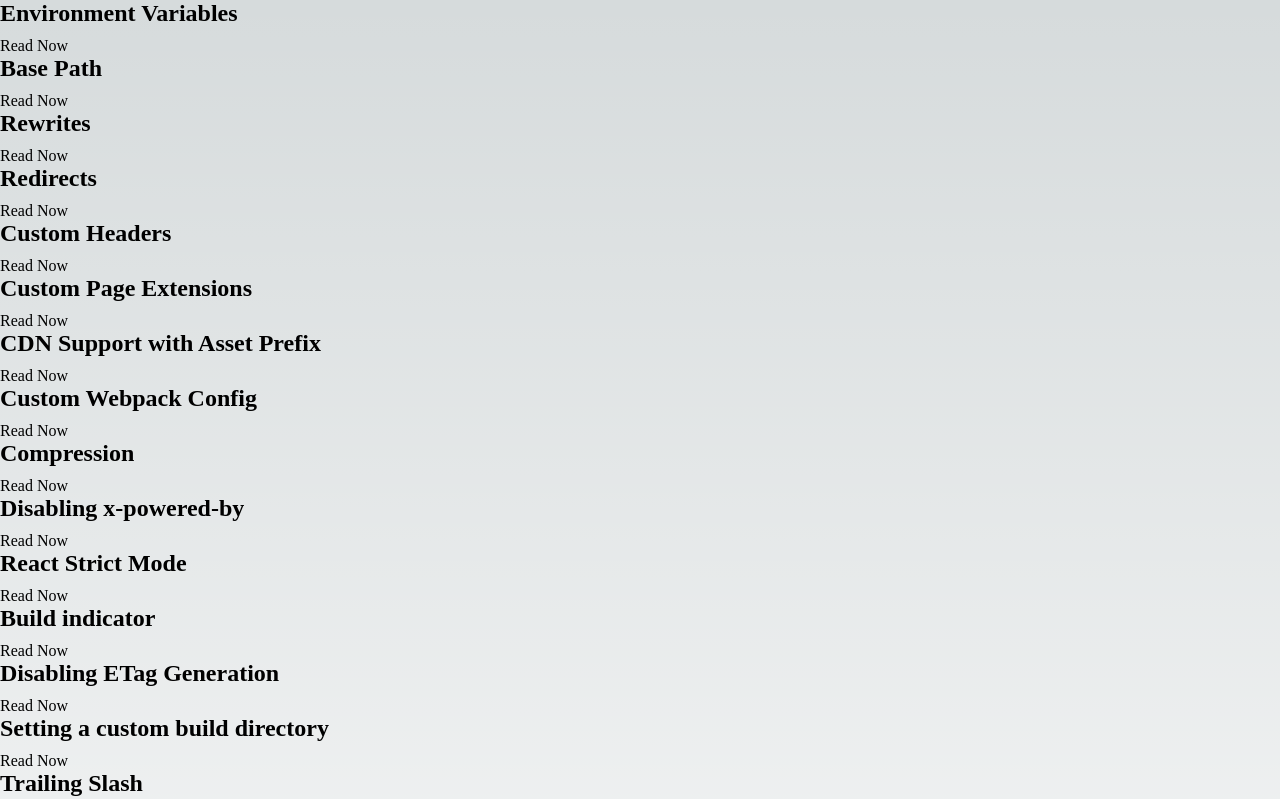
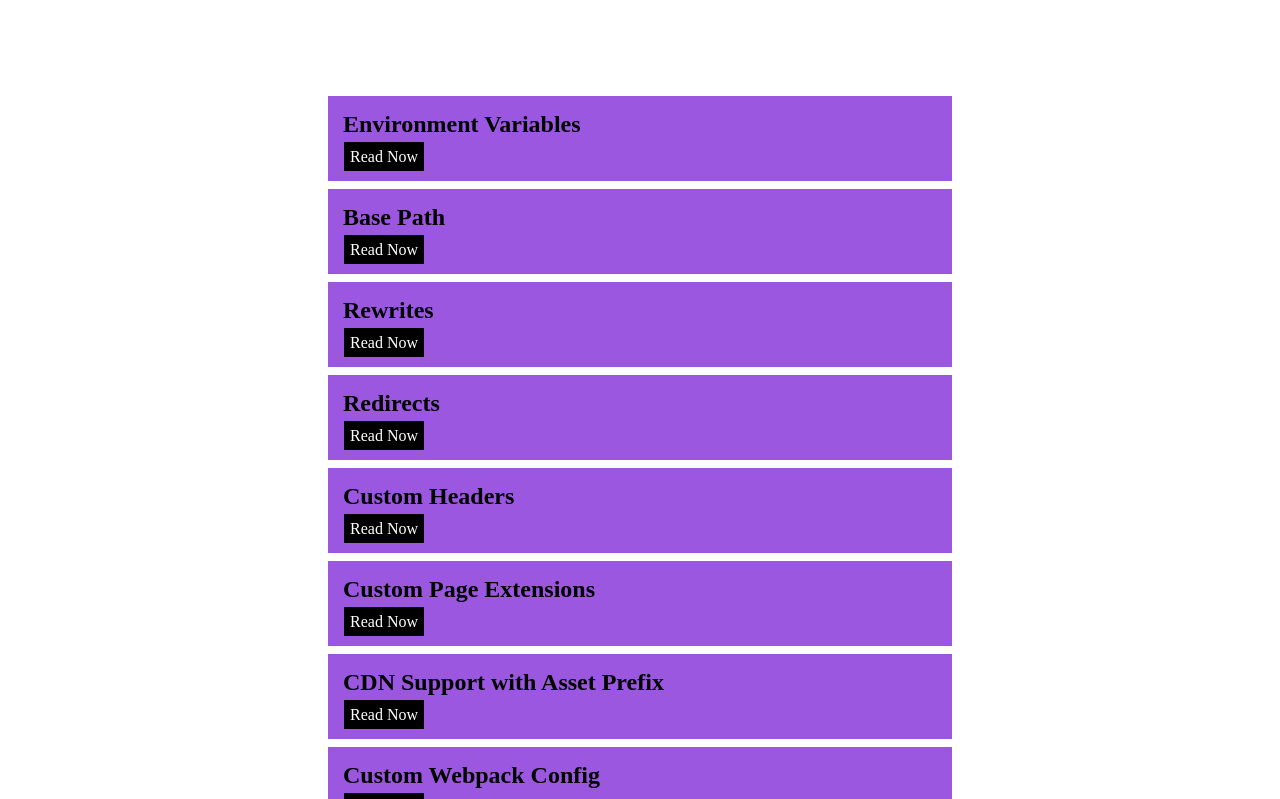
Before and after one commit to officialrajdeepsingh/next.config.js, a Next.js app: page / in a window 1280 px wide. Shown: the top 799 px of the page. Built offline with nearby package versions, Linux system fonts and the light colour scheme.

Commit message:
Remove unused css and rewrite it

```diff
--- a/styles/globals.css
+++ b/styles/globals.css
@@ -1,77 +1,4 @@
-:root {
-  --max-width: 1100px;
-  --border-radius: 12px;
-  --font-mono: ui-monospace, Menlo, Monaco, 'Cascadia Mono', 'Segoe UI Mono',
-    'Roboto Mono', 'Oxygen Mono', 'Ubuntu Monospace', 'Source Code Pro',
-    'Fira Mono', 'Droid Sans Mono', 'Courier New', monospace;
 
-  --foreground-rgb: 0, 0, 0;
-  --background-start-rgb: 214, 219, 220;
-  --background-end-rgb: 255, 255, 255;
-
-  --primary-glow: conic-gradient(
-    from 180deg at 50% 50%,
-    #16abff33 0deg,
-    #0885ff33 55deg,
-    #54d6ff33 120deg,
-    #0071ff33 160deg,
-    transparent 360deg
-  );
-  --secondary-glow: radial-gradient(
-    rgba(255, 255, 255, 1),
-    rgba(255, 255, 255, 0)
-  );
-
-  --tile-start-rgb: 239, 245, 249;
-  --tile-end-rgb: 228, 232, 233;
-  --tile-border: conic-gradient(
-    #00000080,
-    #00000040,
-    #00000030,
-    #00000020,
-    #00000010,
-    #00000010,
-    #00000080
-  );
-
-  --callout-rgb: 238, 240, 241;
-  --callout-border-rgb: 172, 175, 176;
-  --card-rgb: 180, 185, 188;
-  --card-border-rgb: 131, 134, 135;
-}
-
-@media (prefers-color-scheme: dark) {
-  :root {
-    --foreground-rgb: 255, 255, 255;
-    --background-start-rgb: 0, 0, 0;
-    --background-end-rgb: 0, 0, 0;
-
-    --primary-glow: radial-gradient(rgba(1, 65, 255, 0.4), rgba(1, 65, 255, 0));
-    --secondary-glow: linear-gradient(
-      to bottom right,
-      rgba(1, 65, 255, 0),
-      rgba(1, 65, 255, 0),
-      rgba(1, 65, 255, 0.3)
-    );
-
-    --tile-start-rgb: 2, 13, 46;
-    --tile-end-rgb: 2, 5, 19;
-    --tile-border: conic-gradient(
-      #ffffff80,
-      #ffffff40,
-      #ffffff30,
-      #ffffff20,
-      #ffffff10,
-      #ffffff10,
-      #ffffff80
-    );
-
-    --callout-rgb: 20, 20, 20;
-    --callout-border-rgb: 108, 108, 108;
-    --card-rgb: 100, 100, 100;
-    --card-border-rgb: 200, 200, 200;
-  }
-}
 
 * {
   box-sizing: border-box;
@@ -85,23 +12,43 @@ body {
   overflow-x: hidden;
 }
 
-body {
-  color: rgb(var(--foreground-rgb));
-  background: linear-gradient(
-      to bottom,
-      transparent,
-      rgb(var(--background-end-rgb))
-    )
-    rgb(var(--background-start-rgb));
+main {
+  display: flex;
+  flex-direction: column;
+  justify-content: center;
+  align-items: center;
+  padding: 6rem;
+  min-height: 100vh;
 }
 
+.main {
+  display: flex;
+  flex-direction: column;
+  justify-content: center;
+  align-items: center;
+  padding: 6rem;
+  min-height: 100vh;
+}
+
+.topic{
+  align-items: center;
+  padding: 6rem;
+  min-height: 100vh;
+}
+.card{
+  width: 624px;
+  align-items: left;
+  padding: 15px;
+  background: rgb(156, 87, 225);
+  margin-bottom: 8px;
+}
+.card-button{
+  background: #000;
+  padding: 6px;
+  margin: 5px 1px;
+  color: white;
+}
 a {
   color: inherit;
   text-decoration: none;
 }
-
-@media (prefers-color-scheme: dark) {
-  html {
-    color-scheme: dark;
-  }
-}
```
